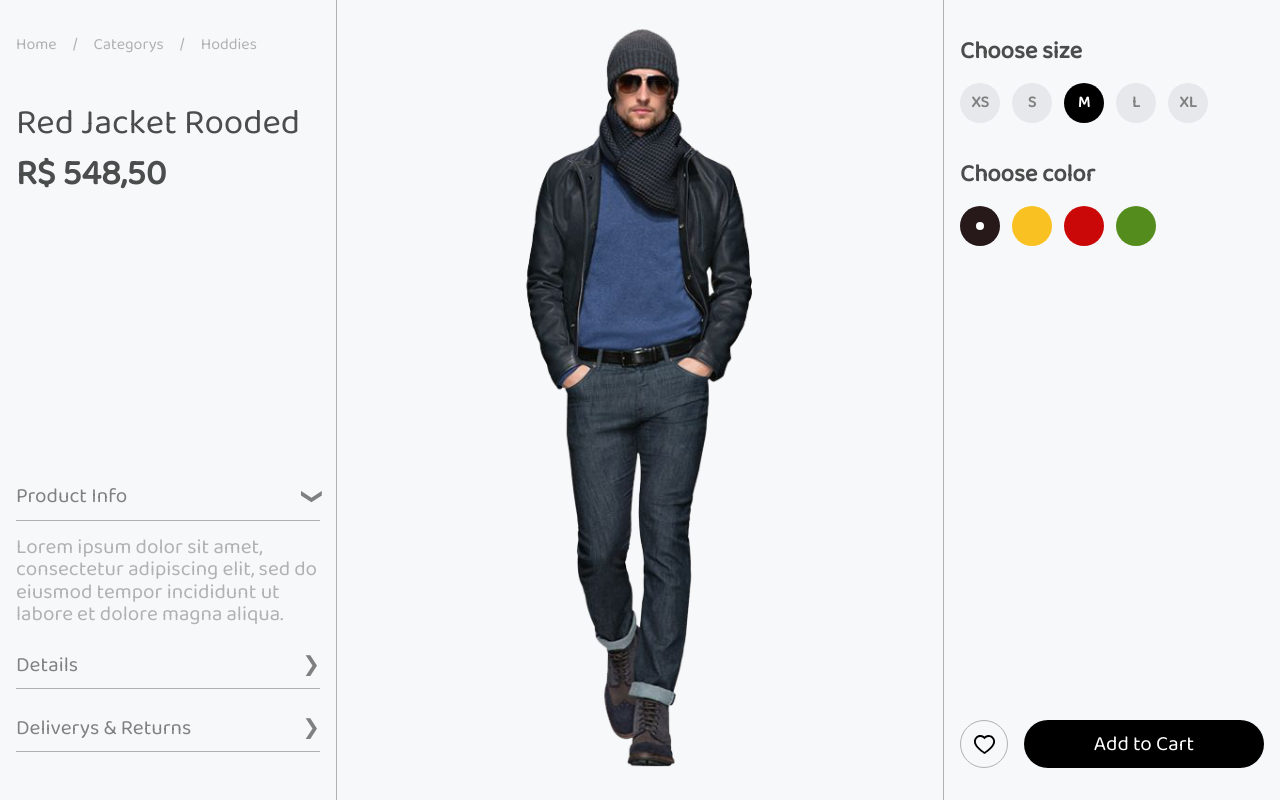
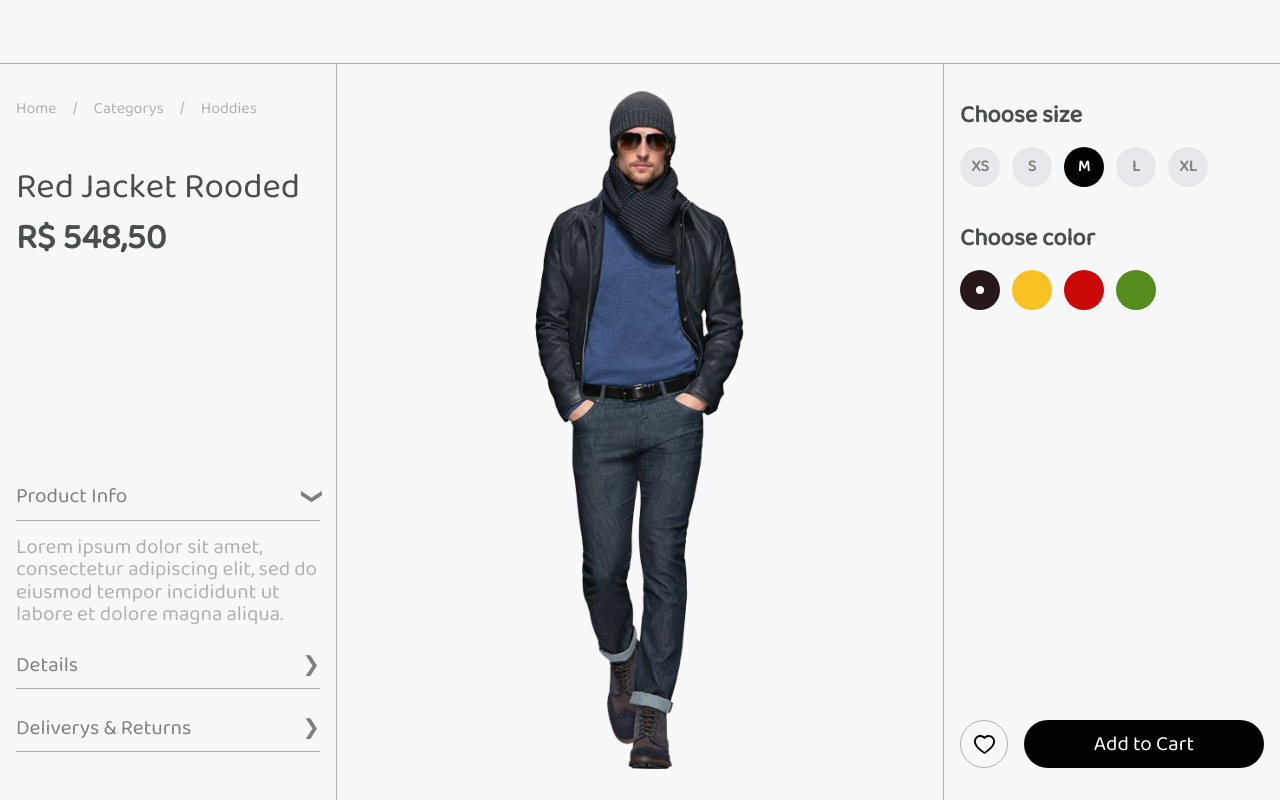
Before and after one commit to MatheusGomesRocha/e-commerce, a React (Create React App) app: page / in a window 1280 px wide. Built offline with nearby package versions, Linux system fonts and the light colour scheme; a web font is replaced by a local one.

Commit message:
Criando Component Header e dimunuindo tamanho da Tela Product para caber no tamanho da tela

```diff
--- a/src/App.js
+++ b/src/App.js
@@ -1,11 +1,15 @@
 import React from 'react';
 
 import './globals.scss';
+
 import Product from './screens/Product';
+import Header from './components/Header';
 
 export default function App () {
   return(
     <div>
+      <Header />
+
       <Product />
     </div>
   )
--- /dev/null
+++ b/src/components/Header/header.module.scss
@@ -0,0 +1,10 @@
+.container {
+    background-color: var(--gray-50);
+    display: flex;
+    align-items: center;
+    position: absolute;
+    top: 0;
+    border-bottom: 1px solid var(--gray-200);
+    width: 100%;
+    height: 4rem;
+}
--- /dev/null
+++ b/src/components/Header/index.js
@@ -0,0 +1,11 @@
+import React from 'react';
+
+import styles from './header.module.scss';
+
+export default function Header () {
+    return(
+        <div className={styles.container}>
+
+        </div>
+    )
+}
--- a/src/screens/Product/product.module.scss
+++ b/src/screens/Product/product.module.scss
@@ -1,6 +1,7 @@
 .container {
     display: flex;
-    height: 100vh;
+    height: calc(100vh - 4rem);
+    margin-top: 4rem;
 
     .sideContent {
         display: flex;
@@ -79,13 +80,13 @@
         align-items: center;
         justify-content: center;
         width: 50%;
-        height: 100vh;
+        height: calc(100vh - 4rem);
         border-left: 1px solid var(--gray-200);
         border-right: 1px solid var(--gray-200);
 
         img {
             cursor: zoom-in;
-            height: 100vh;
+            height: calc(100vh - 4rem);
         }
     }
 
```
